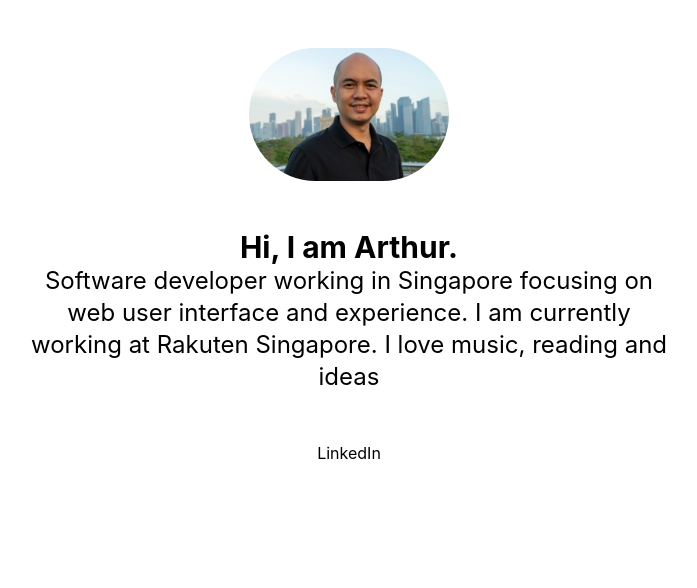
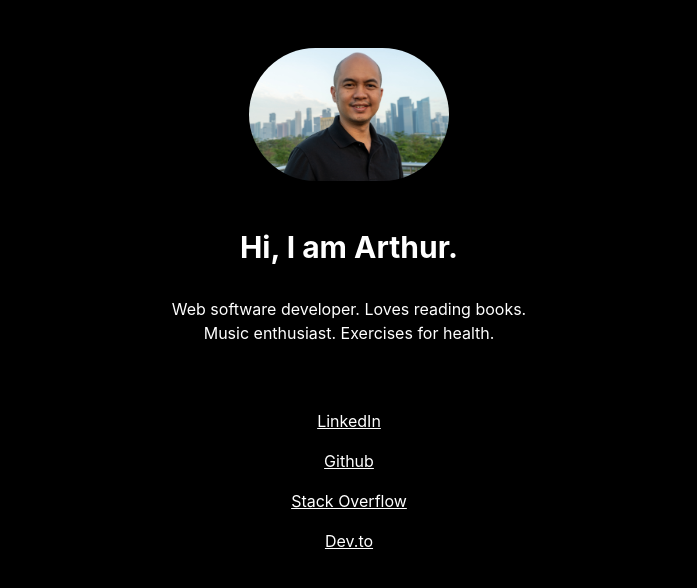
Before and after one commit to arvinsim/arthurvincentsimon, a React (Vite) app: page / in a window 1280 px wide. Shown: the top 588 px of the page, without its empty margins (291-988 px from the left). Built offline with nearby package versions, Linux system fonts and the light colour scheme; the HTML template or start-up script is replaced by a standard one.

Commit message:
Update packages to the latest version

```diff
--- a/src/App.tsx
+++ b/src/App.tsx
@@ -3,7 +3,7 @@ import ProfilePicture from "./profile-picture.jpeg";
 
 function App() {
   return (
-    <div>
+    <div className="bg-black h-screen text-white">
       <div className="flex flex-col space-y-12 container mx-sm pt-12 m-auto max-w-prose">
         <img
           src={ProfilePicture}
@@ -12,15 +12,16 @@ function App() {
           width={200}
         />
         <div>
-          <h1 className="text-center text-3xl font-bold">Hi, I am Arthur.</h1>
-          <h2 className="text-center text-2xl">
-            Software developer working in Singapore focusing on web user
-            interface and experience. I am currently working at Rakuten
-            Singapore. I love music, reading and ideas
+          <h1 className="text-center text-3xl font-bold mb-8">Hi, I am Arthur.</h1>
+          <h2 className="text-center text-1xl">
+            Web software developer. Loves reading books.
+          </h2>
+          <h2 className="text-center text-1xl">
+            Music enthusiast. Exercises for health.
           </h2>
         </div>
-        <div className="text-center">
-          <div>
+        <div className="text-center underline">
+          <div className={"my-4"}>
             <a
               href={
                 "https://www.linkedin.com/in/arthur-vincent-simon-b1307b40/"
@@ -29,9 +30,31 @@ function App() {
               LinkedIn
             </a>
           </div>
-          {/*<div>SoundCloud</div>*/}
-          {/*<div>Code Sandbox</div>*/}
-          {/*<div>Mini Projects</div>*/}
+          <div className={"my-4"}>
+            <a
+                href={"https://github.com/arvinsim"}
+            >
+              Github
+            </a>
+          </div>
+          <div className={"my-4"}>
+            <a
+                href={
+                  "https://stackoverflow.com/users/469921/developarvin?tab=profile"
+                }
+            >
+              Stack Overflow
+            </a>
+          </div>
+          <div className={"my-4"}>
+            <a
+                href={
+                  "https://dev.to/developarvin"
+                }
+            >
+              Dev.to
+            </a>
+          </div>
         </div>
       </div>
     </div>
```
Also changed, not shown: package.json (+9 -9 lines), 1 other file (tests, documents, lock files or other folders).
